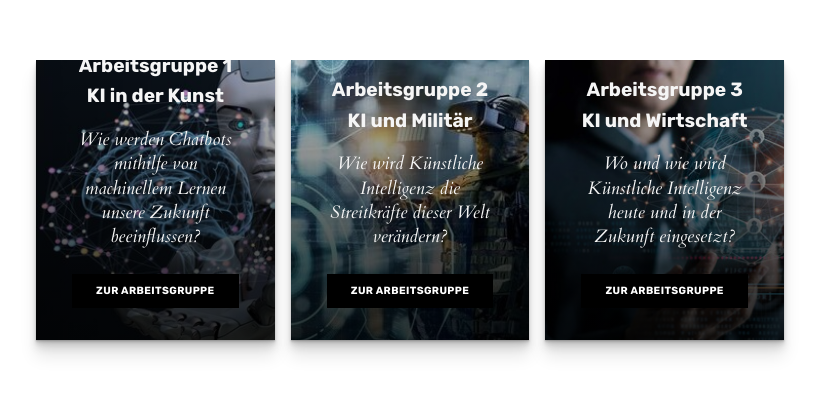
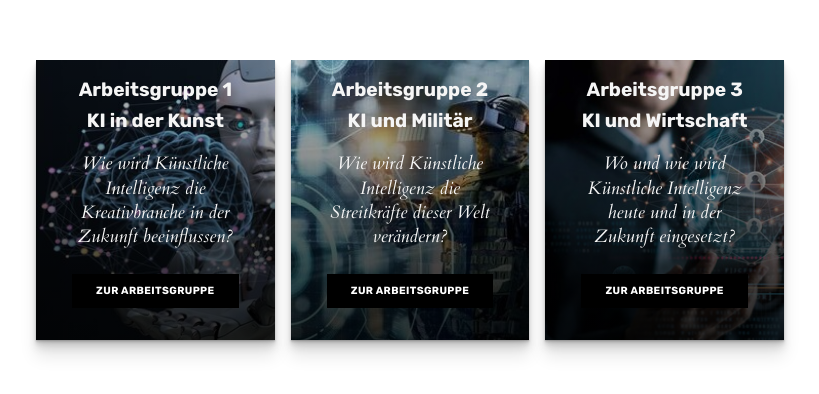
Before and after one commit to KptLt-Mueller/AG-Cards, a plain HTML site: page index.html in a window 1280 px wide. Shown: the part 200-594 px from the top of the page, without its empty margins (230-1049 px from the left). Drawn offline with nearby package versions, Linux system fonts and the light colour scheme.

Commit message:
Update index.html

```diff
--- a/index.html
+++ b/index.html
@@ -27,7 +27,7 @@
   <div class="card">
     <div class="content">
       <h2 class="title">Arbeitsgruppe 1 KI in der Kunst</h2>
-      <p class="copy">Wie werden Chatbots mithilfe von machinellem Lernen unsere Zukunft beeinflussen?</p>
+      <p class="copy">Wie wird Künstliche Intelligenz die Kreativbranche in der Zukunft beeinflussen?</p>
        <a href="https://lms.ausbildung.bundeswehr.org/mod/page/view.php?id=64738" target=_blank button class="btn">Zur Arbeitsgruppe</button></a>
     </div>
   </div>
```
